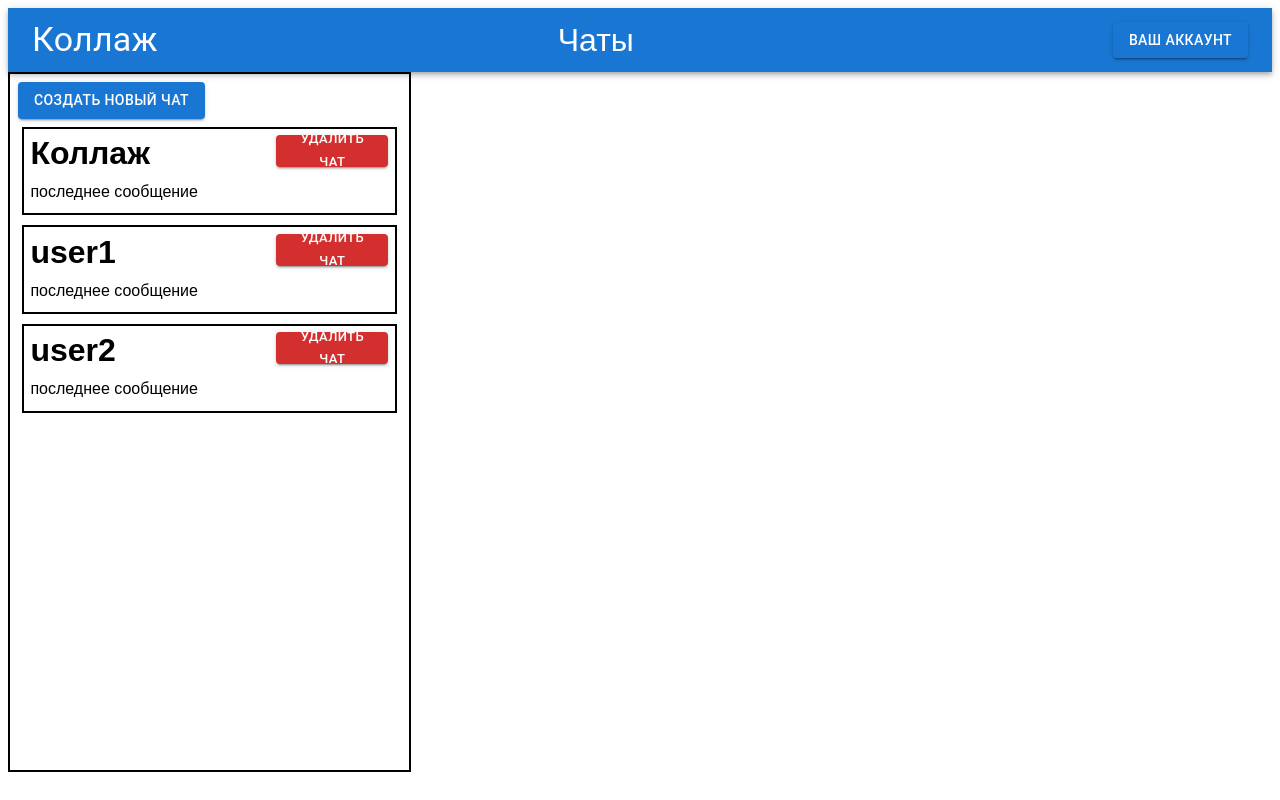
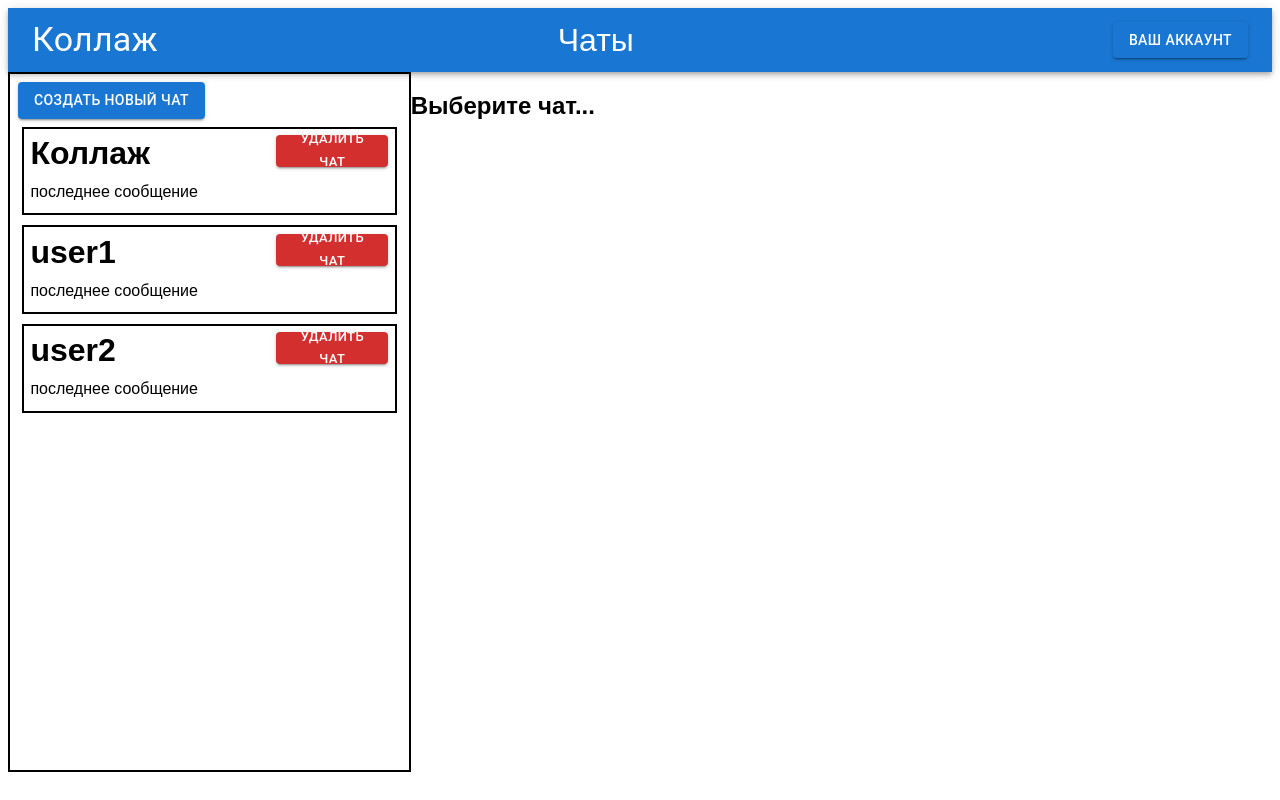
Before and after one commit to vadim36/TulaHack23-2-, a React (Create React App) app: page /chats in a window 1280 px wide. Built offline with nearby package versions, Linux system fonts and the light colour scheme.

Commit message:
made 65% chats work

```diff
--- a/src/App.js
+++ b/src/App.js
@@ -1,4 +1,4 @@
-import React, {useEffect, useState} from 'react'
+import React, {useState} from 'react'
 import Header from './components/Header/Header';
 import { Routes, Route } from 'react-router';
 import ChatsPage from './pages/Chats/ChatsPage';
@@ -14,6 +14,7 @@ function App() {
     {id: 3, name: 'user2', lastMessage: 'последнее сообщение'}
   ]);
   const [currentChatId, setCurrentChatId] = useState(null);
+  const [currentChatInfo, setCurrentChatInfo] = useState(null);
 
   function deleteChat(deletingChatId) {
     if (deletingChatId === currentChatId) {
@@ -22,7 +23,8 @@ function App() {
     return setChatsArray(chatsArray.filter(chat => chat.id !== deletingChatId));
   }
 
-  function setCurrentChat(id) {
+  function setCurrentChat(id, chatInfo) {
+    setCurrentChatInfo(chatInfo);
     return setCurrentChatId(id);
   }
 
@@ -48,6 +50,7 @@ function App() {
             deleteChat={deleteChat}
             setCurrentChat={setCurrentChat}
             currentChatId={currentChatId}
+            currentChatInfo={currentChatInfo}
             createChat={createChat}/>
         }/>
         <Route path='/account' element={<AccountPage/>}/>
--- a/src/components/ChatLink/ChatLink.jsx
+++ b/src/components/ChatLink/ChatLink.jsx
@@ -6,7 +6,7 @@ export default function ChatLink({chatData, deleteChat, setCurrentChat}) {
     return (
         <li className={styles.chatLink} onClick={(event) => {
             if (event.target.closest('button[data-delete-button]')) return;
-            return setCurrentChat(chatData.id);
+            return setCurrentChat(chatData.id, chatData);
         }}>
             <strong className={styles.title}>{chatData.name}</strong>
             <p>{chatData.lastMessage}</p>
--- a/src/components/CurrentChat/CurrentChat.jsx
+++ b/src/components/CurrentChat/CurrentChat.jsx
@@ -1,10 +1,36 @@
 import React from 'react'
 import classes from './CurrentChat.module.scss'
+import { Button, TextField } from '@mui/material';
 
-export default function CurrentChat({chatId}) {
+export default function CurrentChat({chatId, chatInfo}) {
     return (
         <main className={classes.main}>
-            {chatId}
+            {chatInfo
+                ? <React.Fragment>
+                    <section className={classes.chatHeader}
+                        aria-label='section for chat name'
+                    >
+                        <h2>{chatInfo.name}</h2>
+                    </section>
+                   <article className={classes.sectionMessages}
+                            aria-label='section for messages'
+                    >
+
+                    </article>
+                    <form name='sendMessageForm'
+                        aria-label='section for send messages'
+                        className={classes.sendMessageForm}
+                    >
+                        <TextField variant='outlined'
+                            type="text"
+                            placeholder='Введите сообщение...'
+                            size='small'
+                            className={classes.sendMessageInput}/>
+                        <Button variant='contained' color="success">Отправить</Button>
+                    </form>
+                  </React.Fragment>
+                : <h2>Выберите чат...</h2>
+            }
         </main>
     )
 }
--- a/src/components/CurrentChat/CurrentChat.module.scss
+++ b/src/components/CurrentChat/CurrentChat.module.scss
@@ -1,4 +1,27 @@
 .main {
     height: calc(100% + 15.5px);
     width: 90%;
+    display: flex;
+    flex-direction: column;
 }
+
+.sendMessageForm {
+    display: flex;
+    height: 2rem;
+    justify-content: space-between;
+    align-items: center;
+    padding: 0 .5rem;
+}
+
+.sendMessageInput {
+    flex: 1;
+    max-width: 60%;
+}
+
+.chatHeader {
+    flex: .65;
+}
+
+.sectionMessages {
+    flex: 1.2;
+}
--- a/src/pages/Chats/ChatsPage.jsx
+++ b/src/pages/Chats/ChatsPage.jsx
@@ -10,7 +10,9 @@ export default function ChatsPage(props) {
                 deleteChat={props.deleteChat}
                 setCurrentChat={props.setCurrentChat}
                 createChat={props.createChat}/>
-            <CurrentChat chatId={props.currentChatId}/>
+            <CurrentChat
+                chatId={props.currentChatId}
+                chatInfo={props.currentChatInfo}/>
         </div>
     )
 }
```
